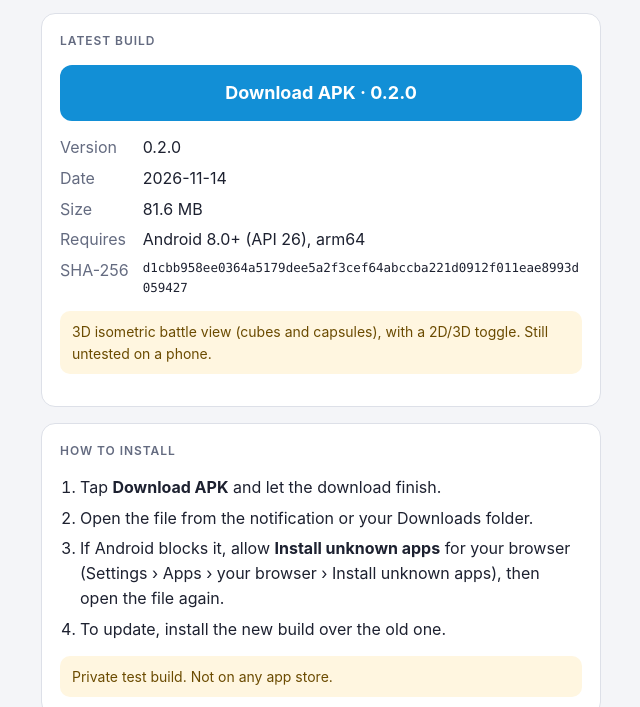
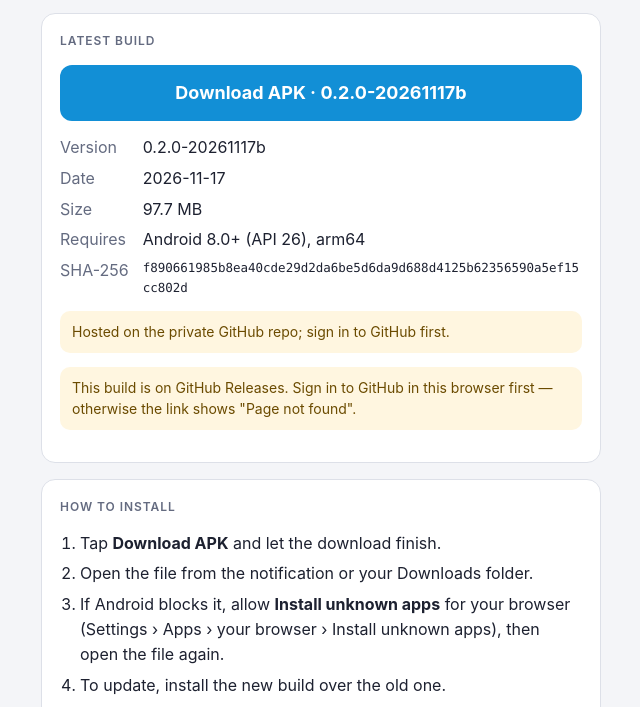
Before and after one commit to lumizeta/lumizeta.github.io, a plain HTML site: page ba-sim.html in a window 1280 px wide. Shown: the part 93-800 px from the top of the page, without its empty margins (319-959 px from the left). Drawn offline with Linux system fonts and the light colour scheme.

Commit message:
BA Battle Sim 0.2.0-20261117b (Android)
Co-Authored-By: Claude Opus 5.5 <noreply@anthropic.com>

```diff
--- a/ba-sim.html
+++ b/ba-sim.html
@@ -66,6 +66,8 @@ ol { margin: 0; padding-left: 20px; display: grid; gap: 6px; }
       <dt>SHA-256</dt><dd class="hash" id="sha">—</dd>
     </dl>
     <div class="note" id="notes" hidden></div>
+    <div class="note" id="signin" hidden>This build is on GitHub Releases. Sign in to GitHub in this browser first —
+      otherwise the link shows "Page not found".</div>
     <div class="status" id="status">Loading…</div>
   </section>
 
@@ -104,6 +106,7 @@ ol { margin: 0; padding-left: 20px; display: grid; gap: 6px; }
       $("sha").textContent = b.sha256;
       $("req").textContent = b.requires || "Android";
       if (b.notes) { $("notes").textContent = b.notes; $("notes").hidden = false; }
+      if (/^https:\/\/github\.com\//.test(b.url)) $("signin").hidden = false;
       $("status").textContent = "";
       const older = (d.older || []).filter(o => o.url);
       if (older.length) {
--- a/ba-sim/latest.json
+++ b/ba-sim/latest.json
@@ -1,14 +1,23 @@
 {
   "latest": {
-    "version": "0.2.0",
-    "date": "2026-11-14",
-    "size": 85558208,
-    "sha256": "d1cbb958ee0364a5179dee5a2f3cef64abccba221d0912f011eae8993d059427",
-    "url": "https://lumizeta.github.io/ba-sim/BA-Battle-Sim-0.2.0.apk",
+    "version": "0.2.0-20261117b",
+    "date": "2026-11-17",
+    "size": 102482880,
+    "sha256": "f890661985b8ea40cde29d2da6be5d6da9d688d4125b62356590a5ef15cc802d",
+    "url": "https://github.com/lumizeta/ba-battle-sim/releases/download/v0.2.0-20261117b/BA-Battle-Sim-0.2.0-20261117b.apk",
     "requires": "Android 8.0+ (API 26), arm64",
-    "notes": "3D isometric battle view (cubes and capsules), with a 2D/3D toggle. Still untested on a phone."
+    "notes": "Hosted on the private GitHub repo; sign in to GitHub first."
   },
   "older": [
+    {
+      "version": "0.2.0",
+      "date": "2026-11-14",
+      "size": 85558208,
+      "sha256": "d1cbb958ee0364a5179dee5a2f3cef64abccba221d0912f011eae8993d059427",
+      "url": "https://lumizeta.github.io/ba-sim/BA-Battle-Sim-0.2.0.apk",
+      "requires": "Android 8.0+ (API 26), arm64",
+      "notes": "3D isometric battle view (cubes and capsules), with a 2D/3D toggle. Still untested on a phone."
+    },
     {
       "version": "0.1.0",
       "date": "2026-11-11",
```
